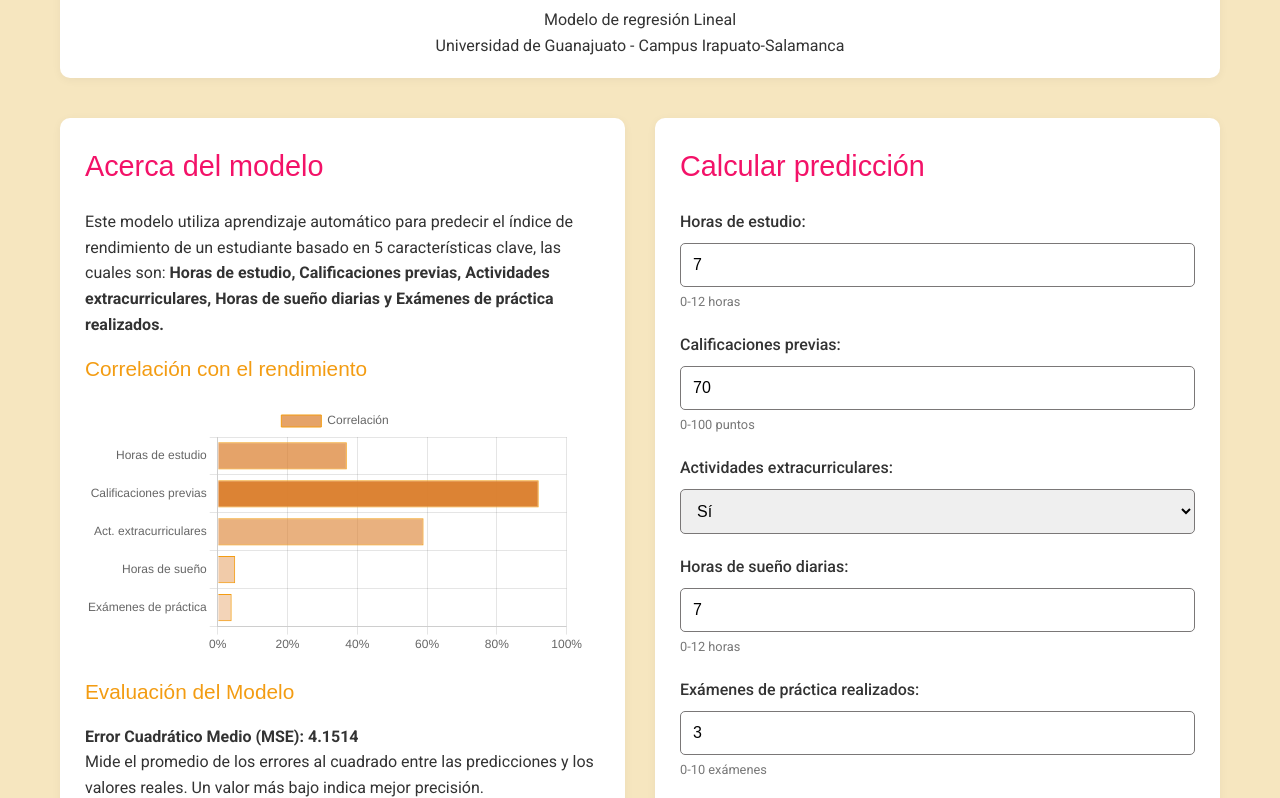
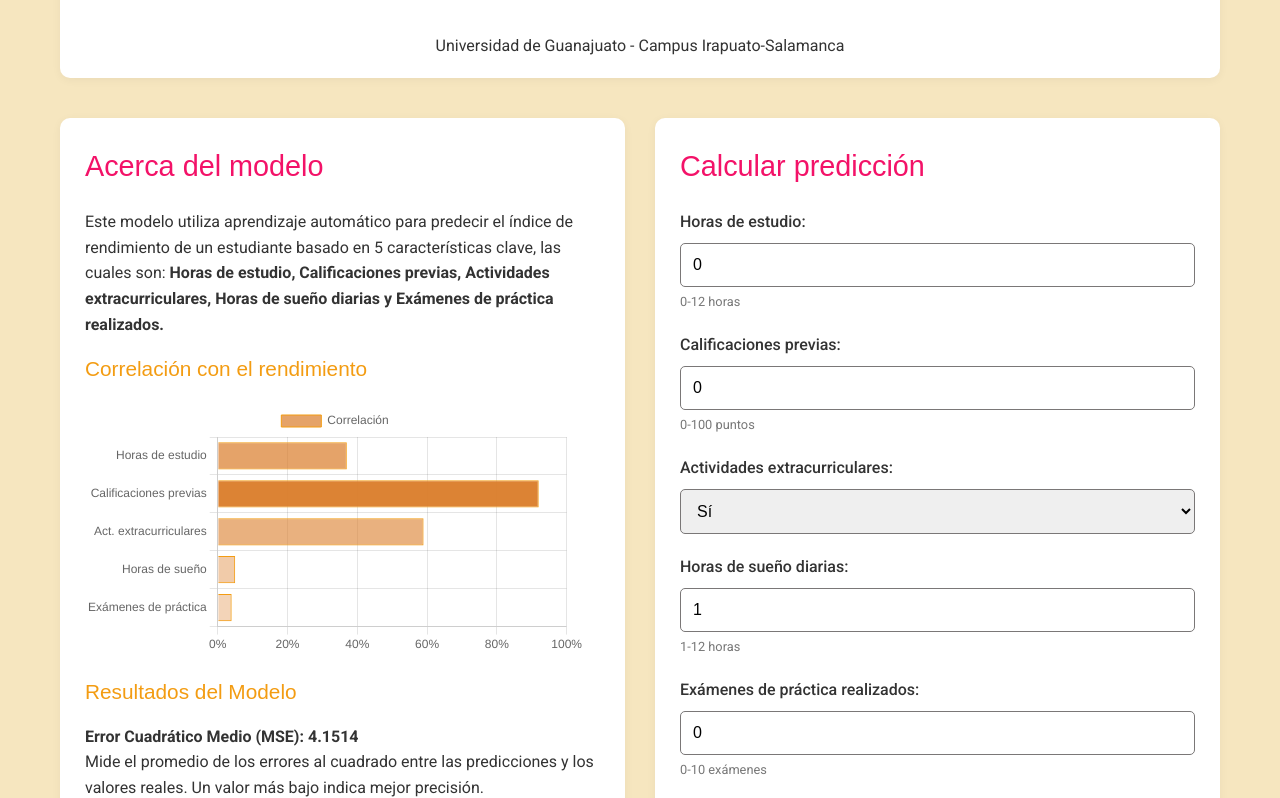
Before and after one commit to ldan-dev/student_performance, a plain HTML site: page index.html in a window 1280 px wide. Shown: the part 107-905 px from the top of the page. Drawn offline with nearby package versions, Linux system fonts and the light colour scheme; a web font is replaced by a local one.

Commit message:
new ranges

```diff
--- a/index.html
+++ b/index.html
@@ -18,7 +18,8 @@
     <div class="container">
         <header>
             <h1>Rendimiento Estudiantil</h1>
-            <p>Modelo de regresión Lineal
+            <p>
+                <!-- Modelo de regresión Lineal -->
                 <br>
                 Universidad de Guanajuato - Campus Irapuato-Salamanca
             </p>
@@ -38,7 +39,7 @@
                 </div>
 
                 <div class="model-evaluation">
-                    <h3>Evaluación del Modelo</h3>
+                    <h3>Resultados del Modelo</h3>
                     <div class="metrics-container">
                         <div class="metric">
                             <strong class="metric-name">Error Cuadrático Medio (MSE):</strong>
@@ -60,13 +61,13 @@
                 <form id="predictionForm">
                     <div class="form-group">
                         <label for="hoursStudied">Horas de estudio:</label>
-                        <input type="number" id="hoursStudied" min="0" max="12" step="0.5" value="7" required>
+                        <input type="number" id="hoursStudied" min="0" max="12" step="0.5" value="0" required>
                         <span class="input-range">0-12 horas</span>
                     </div>
 
                     <div class="form-group">
                         <label for="previousScores">Calificaciones previas:</label>
-                        <input type="number" id="previousScores" min="0" max="100" step="1" value="70" required>
+                        <input type="number" id="previousScores" min="0" max="100" step="1" value="0" required>
                         <span class="input-range">0-100 puntos</span>
                     </div>
 
@@ -80,13 +81,13 @@
 
                     <div class="form-group">
                         <label for="sleepHours">Horas de sueño diarias:</label>
-                        <input type="number" id="sleepHours" min="0" max="12" step="0.5" value="7" required>
-                        <span class="input-range">0-12 horas</span>
+                        <input type="number" id="sleepHours" min="1" max="12" step="0.5" value="1" required>
+                        <span class="input-range">1-12 horas</span>
                     </div>
 
                     <div class="form-group">
                         <label for="papersPracticed">Exámenes de práctica realizados:</label>
-                        <input type="number" id="papersPracticed" min="0" max="10" step="1" value="3" required>
+                        <input type="number" id="papersPracticed" min="0" max="10" step="1" value="0" required>
                         <span class="input-range">0-10 exámenes</span>
                     </div>
 
```
